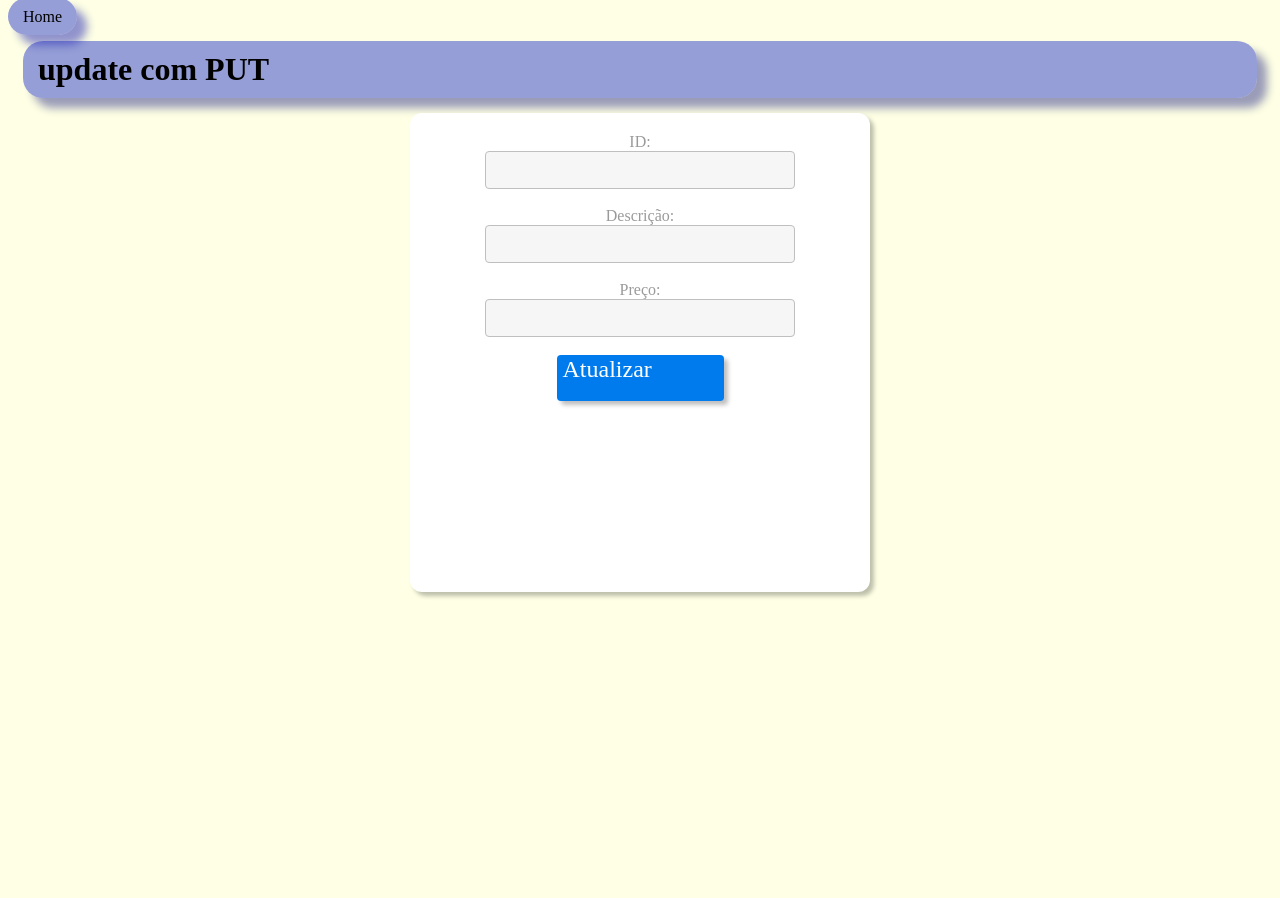
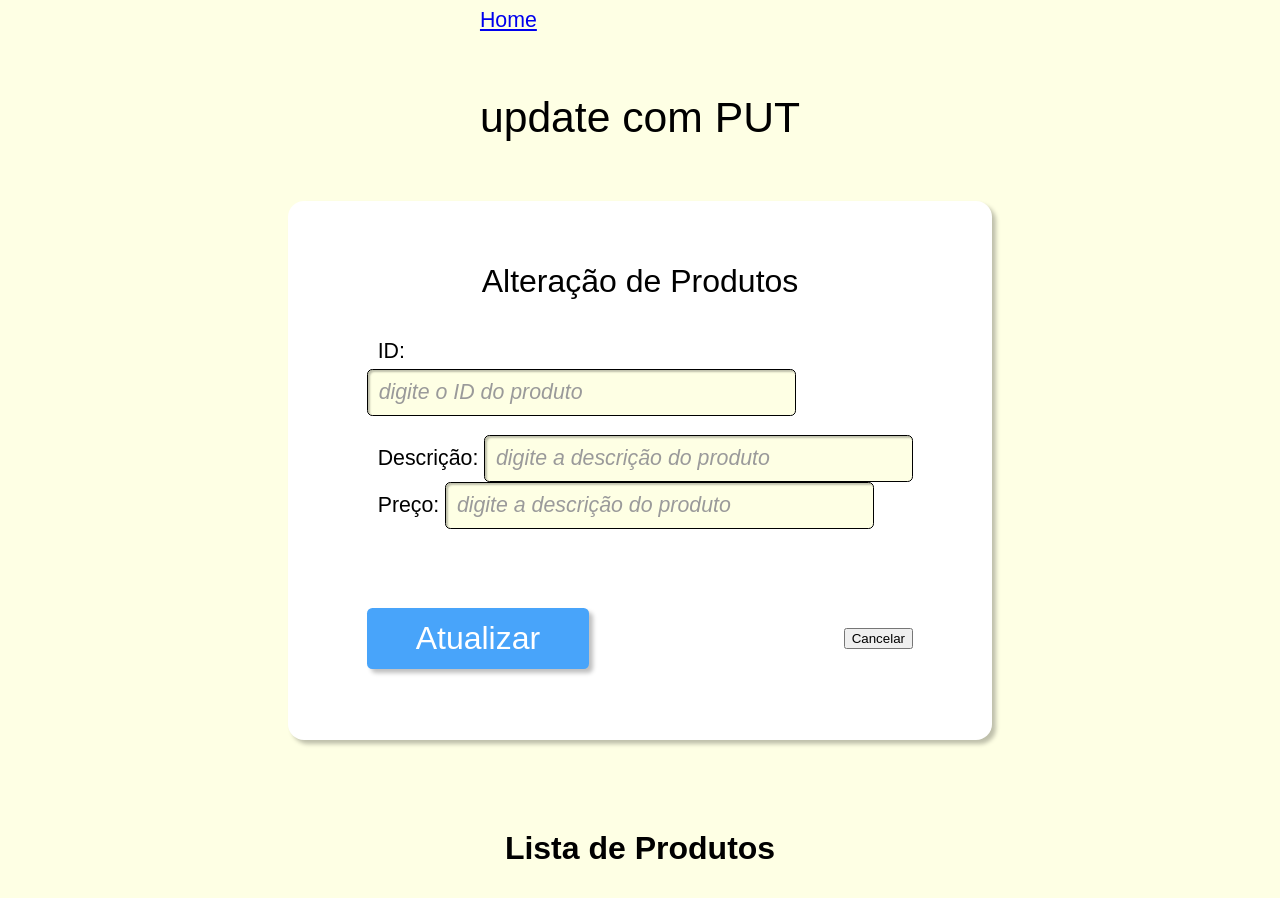
Before and after one commit to haalfking/requisicao-resposta-api, a website: page update-com-put.html in a window 1280 px wide. Before the commit the page ends 800 px from the top, so only its background shows below. Drawn offline with Linux system fonts and the light colour scheme; no server answers.

Commit message:
alteração css

```diff
--- a/assets/styles/style.css
+++ b/assets/styles/style.css
@@ -1,109 +1,98 @@
-body{
-    background:  #FEFFE4;
-}
-.container {
-   display: flex;
-   margin: auto;
-   flex-direction: column;
-   align-items: center;
-   font-family: Arial;
-
-   width: 420px;
-   height: 439px;
-   padding:20px;
-   border-radius: 12px;
-   background: #FFF;
-   box-shadow: 4px 4px 4px 0px rgba(0, 0, 0, 0.25);
+:root {
+    font-family: 'Ubuntu', sans-serif;
+    font-size: 16pt;
+    --background-color: #FEFFE4;
 }
 
-.child{
-    color: #9A9A9A;
-font-family: Ubuntu;
-font-size: 16px;
-font-style: normal;
-font-weight: 400;
-line-height: normal;
+body {
+    display: flex;
+    flex-direction: column;
+    align-items: center;
+    background-color: var(--background-color);
 }
 
-.input{
-    width: 304px;
-    height: 34px;
-    border-radius: 4px;
-    border: 1px solid #BFBFBF;
-    background: #F6F6F6;
+.titulo-pagina {
+    margin: 2.8rem auto;
+    font-size: 2rem;
+    font-weight: 400;
 }
 
-a {
-    border-color: #0d21da;
-    border-radius: 20px;
-    box-shadow: 10px 10px 8px #1f21b37c;
-    background-color: #3140c981;
-    padding: 10px 15px;
+/* FORMULÁRIO */
 
-    text-decoration: none;
-    color: black;
-
-
+.formulario {
+    background-color: #fff;
+    padding: 1.4rem 3.7rem;
+    border-radius: 0.75rem;
+    box-shadow: 4px 4px 4px 0px rgba(0, 0, 0, 0.25);
+    margin: 0 auto 3rem;
 }
 
-h1 {
-    border-color: #608ab1;
-    border-radius: 20px;
-    box-shadow: 10px 10px 8px #32338a7c;
-    background-color: #3140c981;
-    padding: 10px 15px;
-    margin: 15px
+.formulario-update input[type="text"] {
+    border-radius: 0.25rem;
+    border: 1px solid #000;
+    background-color: var(--background-color);
+    box-shadow: 2px 2px 2px 0px rgba(0, 0, 0, 0.25) inset;
+    width: 19rem;
+    height: 2.1rem;
+    padding: 0 .5rem;
+    font-size: 1rem;
+    font-family: 'Ubuntu', sans-serif;
+    line-height: 1;
 }
 
-ul {
-    display: flex;
-    justify-content: space-around;
-    list-style: none;
-    border-radius: 12px;
-    border-spacing: 0;
-    border-collapse: collapse;
-    box-shadow: 10px 10px 8px #1f21b37c;
-    background: #eeebebf5;
-    border-bottom: 3px solid #608ab1;
-
-}
-li {
-    padding: 15px 20px;
-
-    text-transform: uppercase;
-    font-size: 10pt;
-    font-family: Arial;
-
-
+.formulario-update input[type="text"]::placeholder {
+    font-style: italic;
+    font-size: 1rem;
+    color: #9A9A9A;
 }
 
-.bt{
-    width: 167px;
-    height: 46px;
+.titulo-formulario {
+    font-size: 1.5rem;
+    margin-bottom: 1.8rem;
+    font-weight: 400;
+    text-align: center;
+}
+
+.entrada-formulario {
     display: flex;
-    border: none;
-    border-radius: 4px;
-    background: #007BED;
+    flex-direction: column;
+    margin-bottom: 0.9rem;
+}
+
+.formulario-update label {
+    font-size: 1rem;
+    padding-left: .5rem;
+    margin-bottom: .25rem;
+}
+
+.botoes-formulario {
+    margin: 3.7rem auto 1.9rem;
+    display: flex;
+    justify-content: space-between;
+    align-items: center;
+}
+
+.bt-confirmar {
+    width: 10.4rem;
+    height: 2.9rem;
+    border-radius: 0.25rem;
+    background: #48A4FA;
     box-shadow: 4px 4px 4px 0px rgba(0, 0, 0, 0.25);
-
-
     color: #FFF;
     text-align: center;
-    font-family: Ubuntu;
-    font-size: 24px;
+    font-family: 'Ubuntu', sans-serif;
+    font-size: 1.5rem;
     font-style: normal;
     font-weight: 400;
     line-height: normal;
+    border: none;
 }
 
-.bt:active{
-    background: #007BED;
-    box-shadow: 4px 4px 4px 0px rgba(0, 0, 0, 0.25) inset;
-
+.bt-confirmar:disabled {
+    background: #CAE6FF;
 }
 
-ul li {}
-
-.delete-button {
-    color: red;
+.bt-confirmar:enabled:hover,
+.bt-confirmar:enabled:active {
+    background: #007BED;
 }
--- a/update-com-put.html
+++ b/update-com-put.html
@@ -6,27 +6,45 @@
     <title>interação com APIs | update com PUT</title>
 </head>
 <body>
+
     <header>
         <a href="./">Home</a>
-        <h1>update com PUT</h1>
+        <h1 class="titulo-pagina">update com PUT</h1>
     </header>
 
-      <form class="container" action="" method="post">
+    <div class="formulario">
 
-        <label class="child" for="id">ID:</label>
-        <input class="input" type="text" id="id" ><br>
+      <h3 class="titulo-formulario">Alteração de Produtos</h3>
 
-        <label class="child" for="descricao">Descrição:</label>
-        <input class="input" type="text" id="descricao"><br>
+      <form class="formulario-update" action="" method="post">
 
-        <label class="child" for="preco">Preço:</label>
-        <input class="input" type="text" id="preco"><br>
+        <div class="entrada-formulario">
+         <label for="id">ID:</label>
+         <input type="text" id="id" placeholder="digite o ID do produto" >
+        </div>
 
-        <button class="bt" type="button" id="btAtualizar">Atualizar</button>
+        <div class="">
+         <label for="descricao">Descrição:</label>
+         <input type="text" id="descricao" placeholder="digite a descrição do produto">
+        </div>
+
+        <div class="">
+         <label class="child" for="preco">Preço:</label>
+         <input class="input" type="text" id="preco" placeholder="digite a descrição do produto">
+        </div>
+
+        <div class="botoes-formulario">
+         <button class="bt bt-confirmar" type="button" id="btAtualizar">Atualizar</button>
+         <button class="bt bt-cancelar" type="button" id="btcancelar">Cancelar</button>
+        </div>
 
       </form>
 
-      <div id="listaProdutos"></div>
+    </div>
+
+      <div id="listaProdutos">
+        <h2 class="titulo-lista">Lista de Produtos</h2>
+      </div>
 
     <script>
 
```
Also changed, not shown: create-com-post.html (+24 -9 lines).
